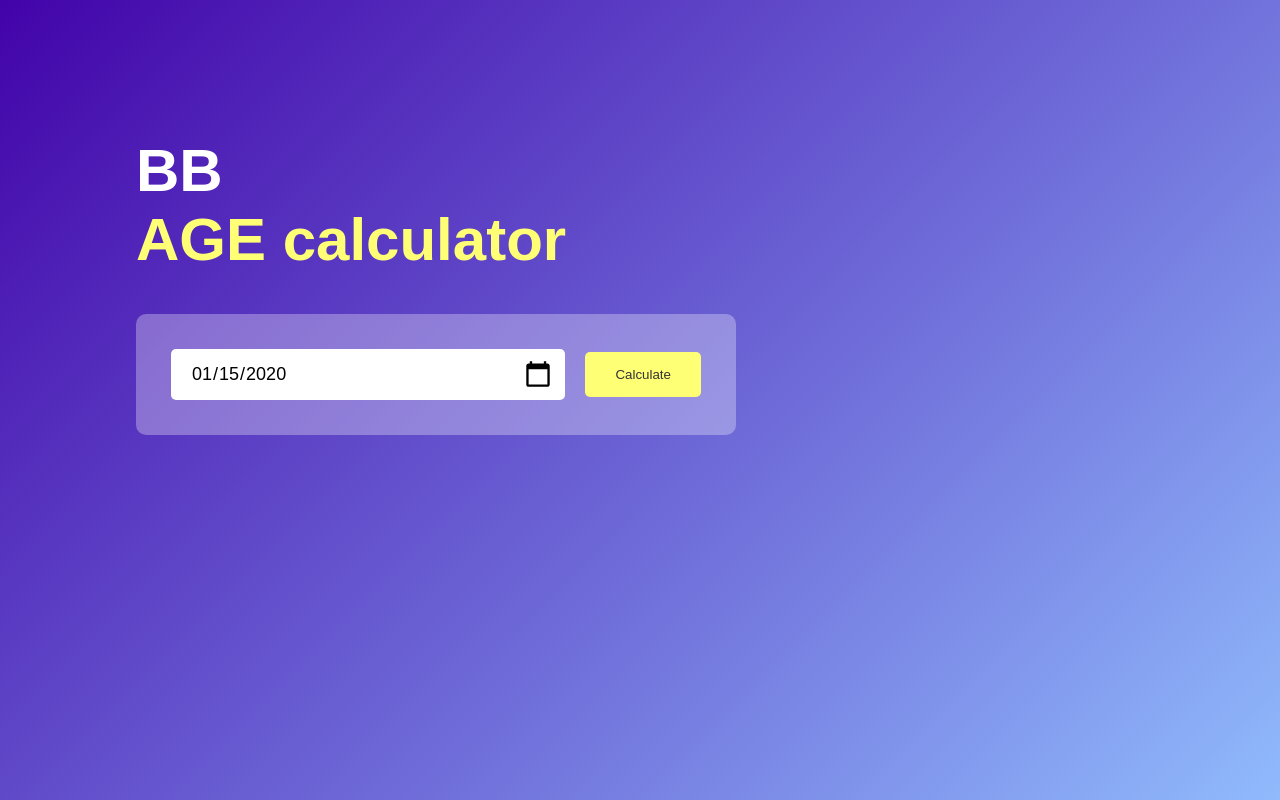
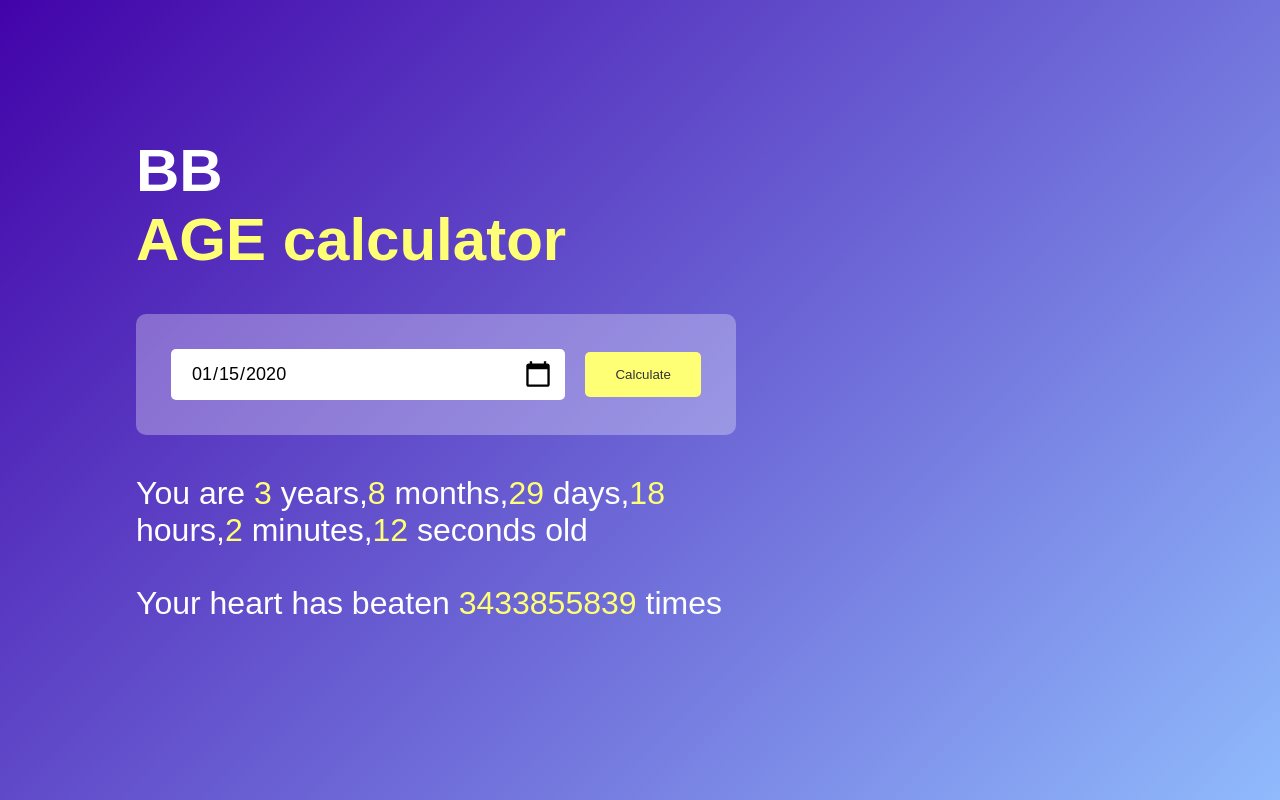
Before and after one commit to chetaniitbhilai/project_CS200, a plain HTML site: page index.html in a window 1280 px wide. Both pictures are taken after typing "2020-01-15" into the empty fields and a click on the button "Calculate". Drawn offline with Linux system fonts and the light colour scheme.

Commit message:
calculate button fixed

```diff
--- a/index.html
+++ b/index.html
@@ -65,7 +65,8 @@
                     y3--;
                 }
                 //this is heartbeat according to number of days
-                let hb=math.ceil(((365*y3*30*24*60*60)+(24*60*30*(m3)*60)+(24*60*60*d3)+(hrs*60*60)+(60*min)+sec)*1.2);
+                console.log(today);
+                let hb=Math.ceil(((365*y3*30*24*60*60)+(24*60*30*(m3)*60)+(24*60*60*d3)+(hrs*60*60)+(60*min)+sec)*1.2);
                 heart.innerHTML=`Your heart has beaten <span>${hb}</span> times`;
                 result.innerHTML=`You are <span>${y3}</span> years,<span>${m3}</span> months,<span>${d3}</span> days,<span>${hrs}</span> hours,<span>${min}</span> minutes,<span>${sec}</span> seconds old `;
                 setInterval(calculateage, 1000);
--- a/style.css
+++ b/style.css
@@ -74,8 +74,8 @@
 }
 
 #result, #heart{
-    font-size: 20px;
-
+    font-size: 2rem;
+    color: #fff;
 }
 
 span{
```
